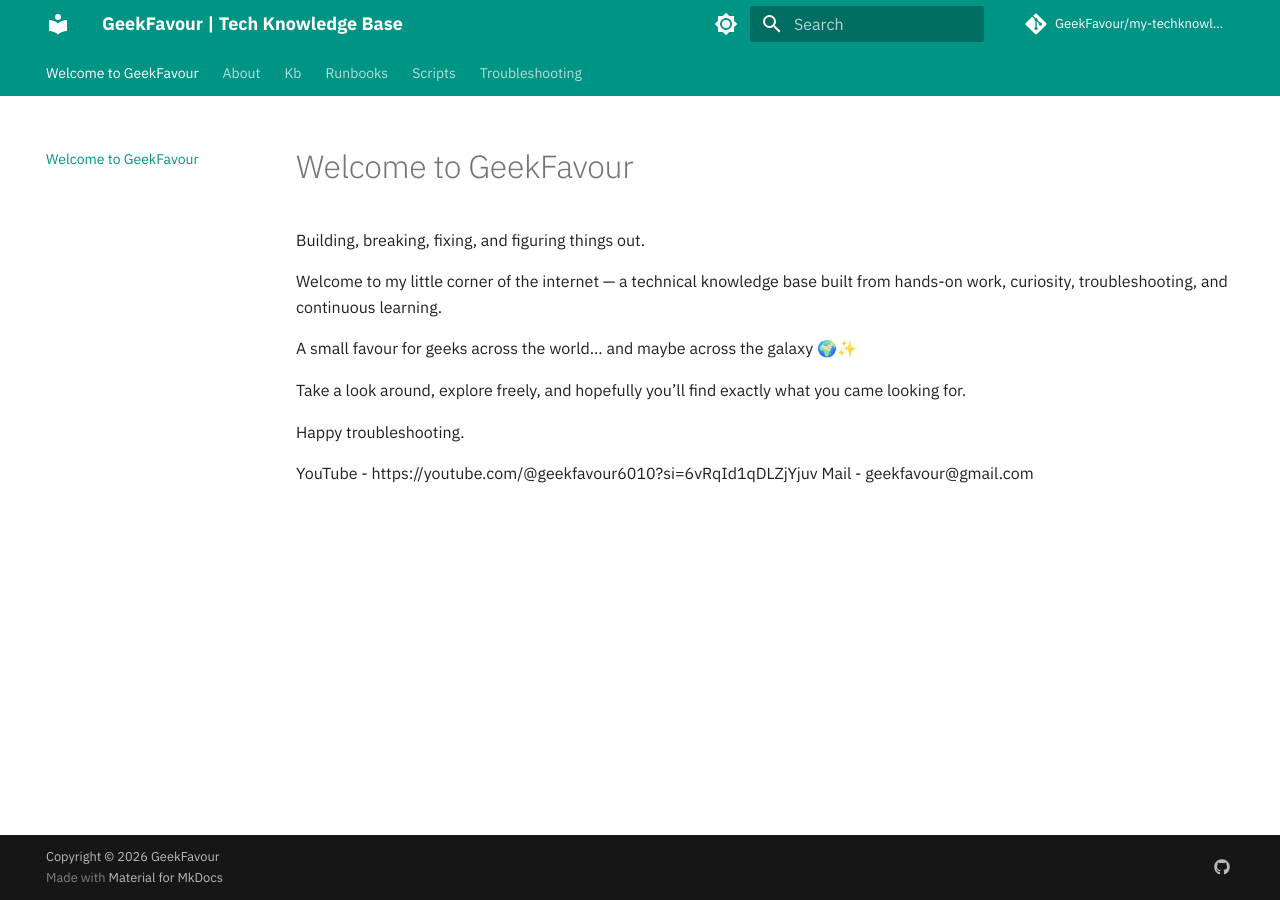
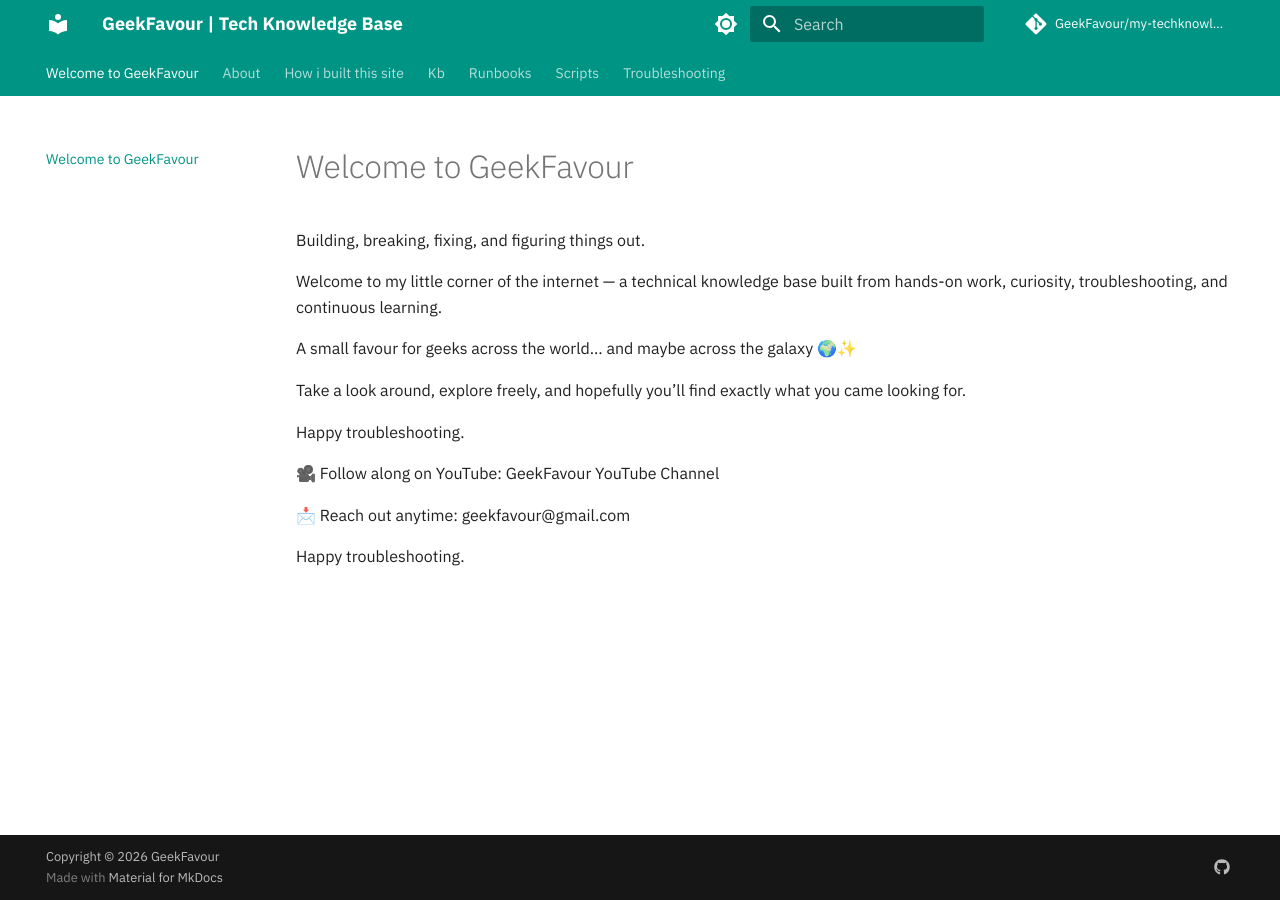
Before and after one commit to GeekFavour/my-techknowledge-site, an MkDocs documentation site: the page built from docs/index.md, in a window 1280 px wide. Built offline with MkDocs 1.6.1 and Material for MkDocs 9.7.7, drawn with Linux system fonts in a browser that asks for light colours; comment, search, counter and statistics services are not loaded.

Commit message:
add how i built this site

```diff
--- a/docs/index.md
+++ b/docs/index.md
@@ -10,5 +10,10 @@ Take a look around, explore freely, and hopefully you’ll find exactly what you
 
 Happy troubleshooting.
 
-YouTube - https://youtube.com/@geekfavour6010?si=6vRqId1qDLZjYjuv
-Mail - geekfavour@gmail.com
+🎥 Follow along on YouTube:
+GeekFavour YouTube Channel
+
+📩 Reach out anytime:
+geekfavour@gmail.com
+
+Happy troubleshooting.
```
Also changed, not shown: docs/how-i-built-this-site/how-i-built-this-site.md (renamed from how-i-built-this-site.md).
